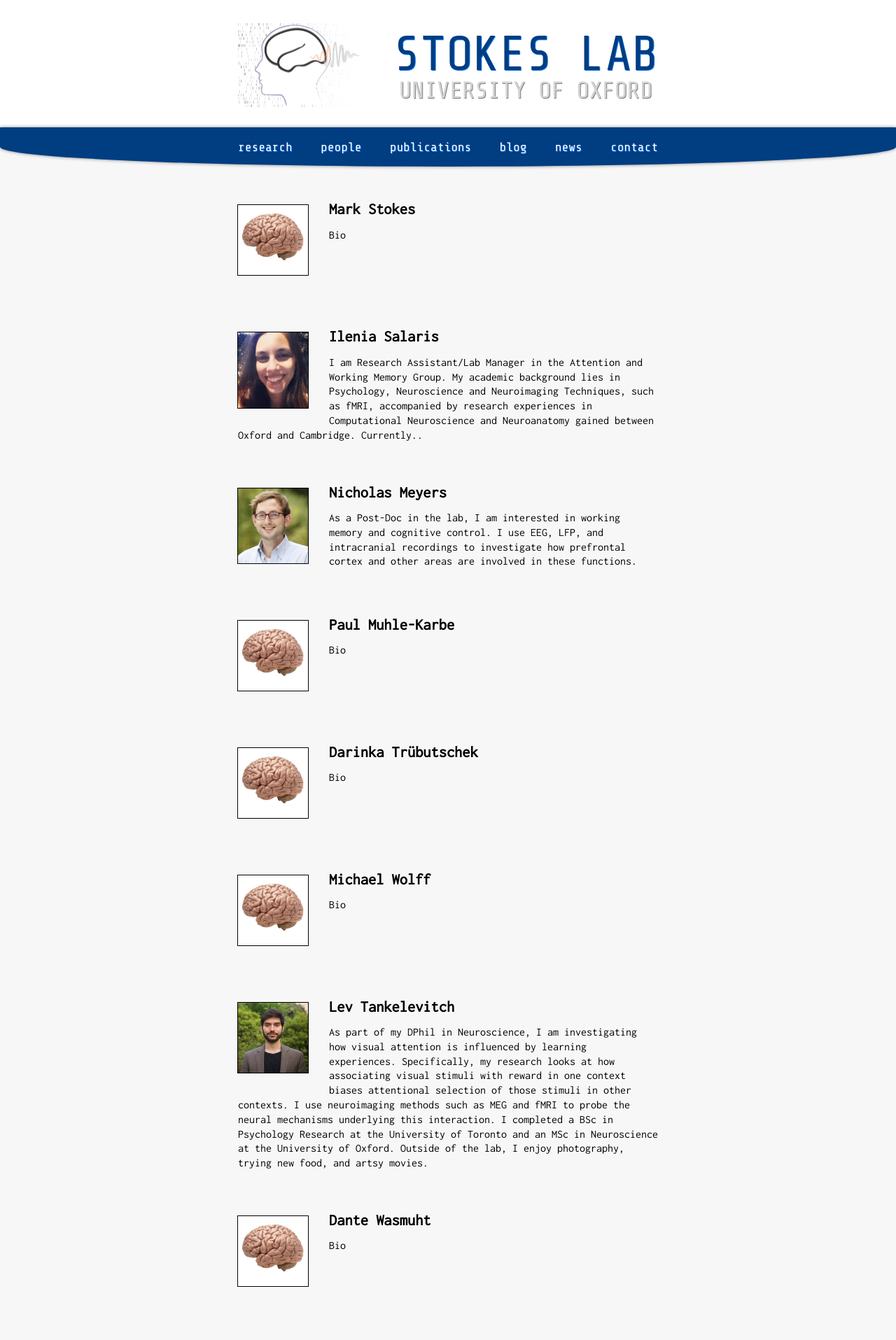
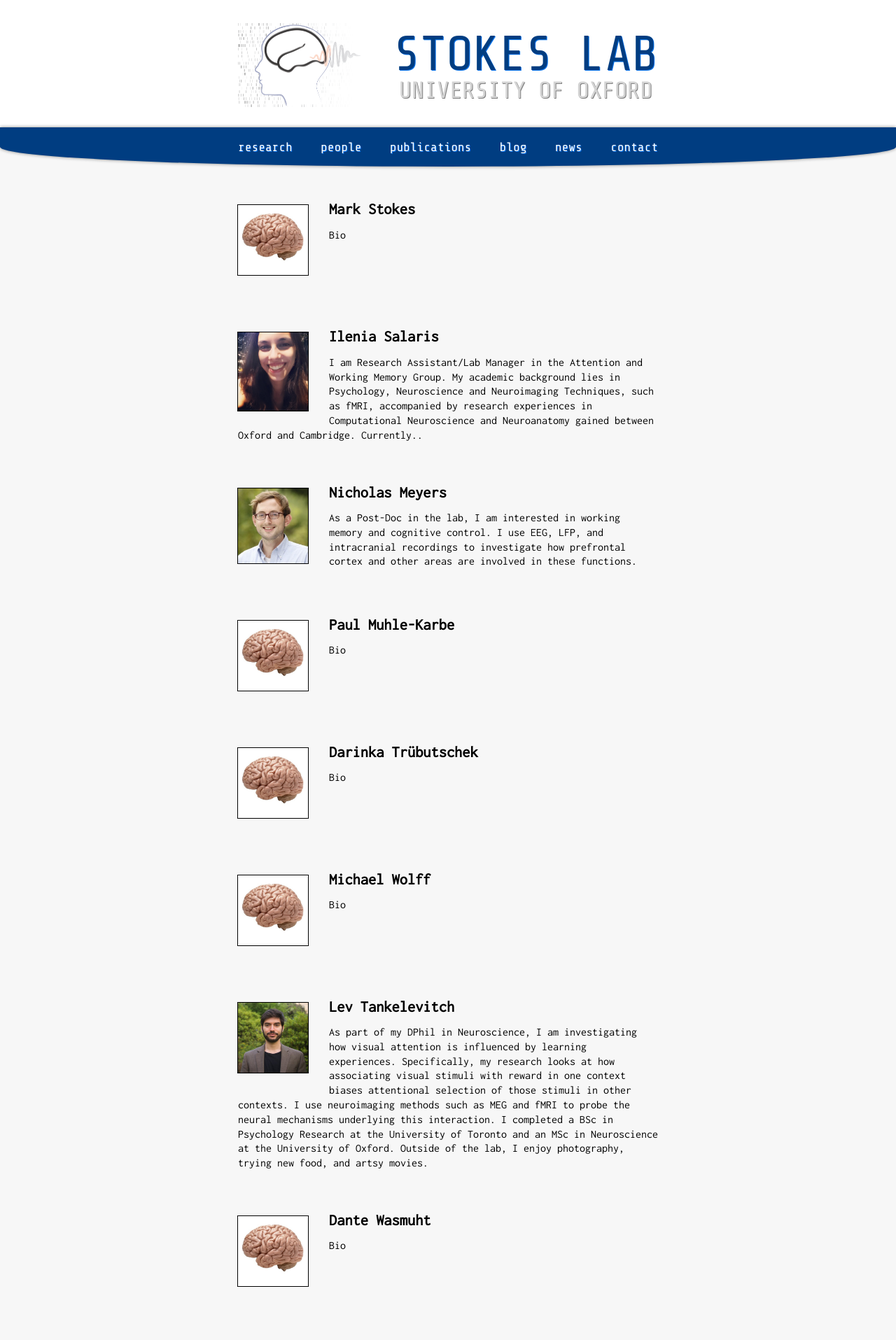
Before and after one commit to stokeslab/stokeslab.github.io, a Jekyll site: the page built from _pages/people.html, in a window 1280 px wide. Shown: the top 1915 px of the page at 70% size. Built offline with Jekyll 4.4.1, drawn with Linux system fonts in a browser that asks for light colours; nearby versions of some CDN libraries; some web fonts are replaced.

Commit message:
Update people.html

```diff
--- a/_pages/people.html
+++ b/_pages/people.html
@@ -25,7 +25,7 @@ As part of my DPhil in Neuroscience, I am investigating how visual attention is
 
 <div class="people-wrapper">
 		<p>
-			<img src="/images/Ile.png">
+			<img src="/images/Ilenia.png">
 			<h1 class="people-name"> Ilenia Salaris </h1>
 	                I am Research Assistant/Lab Manager in the Attention and Working Memory Group. My academic background lies in Psychology, Neuroscience and Neuroimaging Techniques, such as fMRI, accompanied by research experiences in Computational Neuroscience and Neuroanatomy gained between Oxford and Cambridge. Currently..
 		</p>
```
